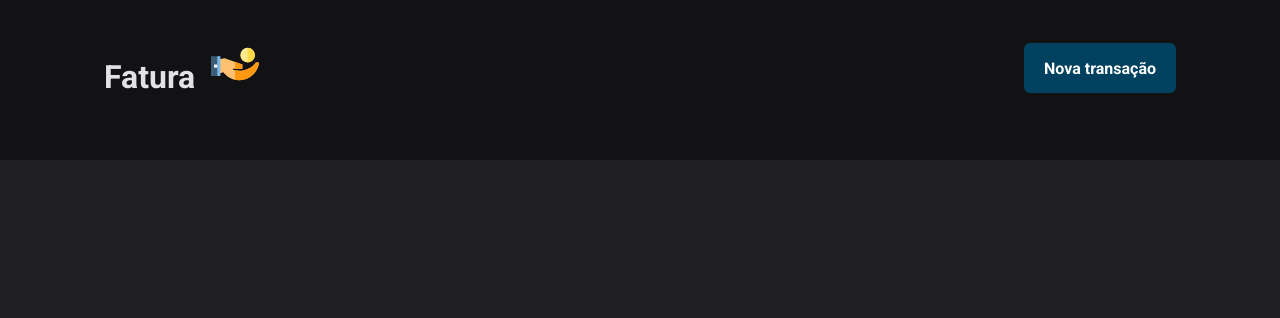
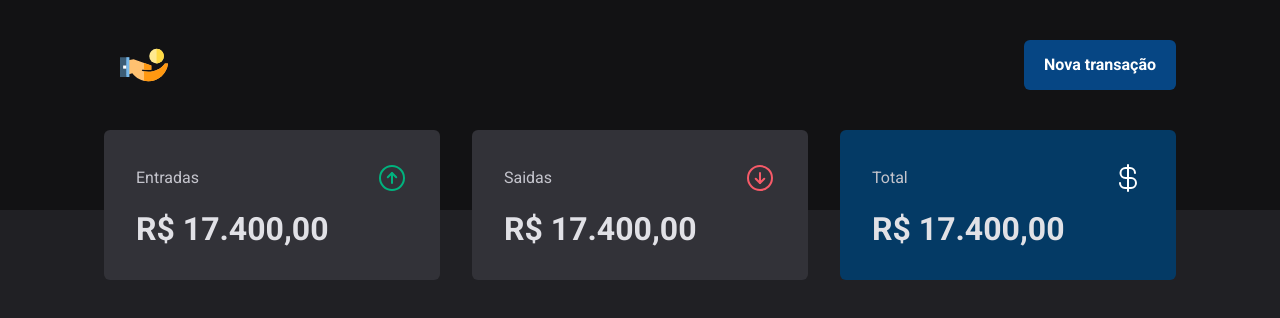
Before and after one commit to IgorGuariroba/money, a React (Vite) app: page / in a window 1280 px wide. Shown: the top 318 px of the page. Built offline with nearby package versions, Linux system fonts and the light colour scheme.

Commit message:
Cumario central de entrada e saida

```diff
--- a/package.json
+++ b/package.json
@@ -10,6 +10,7 @@
   },
   "dependencies": {
     "@types/styled-components": "^5.1.26",
+    "phosphor-react": "^1.4.1",
     "react": "^18.2.0",
     "react-dom": "^18.2.0",
     "styled-components": "^5.3.6"
--- a/src/components/Header/index.tsx
+++ b/src/components/Header/index.tsx
@@ -6,7 +6,7 @@
     <HeaderContainer>
       <HeaderContent>
         <LogoContainer>
-          <h1>Fatura<LogoImage src={logoimage} alt="" /></h1>
+          <LogoImage src={logoimage} alt="" />
         </LogoContainer>
         <NewTransactionsButton>Nova transação</NewTransactionsButton>
       </HeaderContent>
--- a/src/components/Header/styles.ts
+++ b/src/components/Header/styles.ts
@@ -3,12 +3,6 @@
 export const HeaderContainer = styled.header`
   background: ${props => props.theme['gray-900']};
   padding: 2.5rem 0 7.5rem;
-  max-height: 8rem;
-
-  @media (max-width: 700px) {
-    padding: 1rem 0 1rem;
-    max-height: 18rem;
-  }
 `
 
 export const HeaderContent = styled.header`
@@ -20,17 +14,6 @@
   display: flex;
   justify-content: space-between;
   align-items: center;
-
-  @media (max-width: 700px) {
-    display: flex;
-    flex-direction: column;
-    border: solid 1px white;
-    justify-content: space-around;
-    gap: 1rem;
-    padding: 0.5rem 0.35rem;
-    text-align: start;
-    align-items: flex-start;
-  }
 `
 export const LogoImage = styled.img`
   height: 3rem;
@@ -57,8 +40,4 @@
     background: ${props => props.theme['blue-700']};
     transition: backgroud-color 0.2s;
   }
-
-  @media (max-width: 700px) {
-    width: 100%;
-  }
   `
--- /dev/null
+++ b/src/components/Summary/index.tsx
@@ -0,0 +1,35 @@
+import { SummaryCard, SummaryContainer } from "./styles";
+import {ArrowCircleUp, ArrowCircleDown, CurrencyDollar} from 'phosphor-react'
+
+export function Summary(){
+  return (
+    <SummaryContainer>
+      <SummaryCard>
+        <header>
+          <span>Entradas</span>
+          <ArrowCircleUp size={32} color='#00b37e'/>
+        </header>
+
+        <strong>R$ 17.400,00</strong>
+      </SummaryCard>
+
+      <SummaryCard>
+        <header>
+          <span>Saidas</span>
+          <ArrowCircleDown size={32} color='#f75a68'/>
+        </header>
+
+        <strong>R$ 17.400,00</strong>
+      </SummaryCard>
+
+      <SummaryCard variant="green">
+        <header>
+          <span>Total</span>
+          <CurrencyDollar size={32} color='#fff'/>
+        </header>
+
+        <strong>R$ 17.400,00</strong>
+      </SummaryCard>
+    </SummaryContainer>
+  )
+}
--- /dev/null
+++ b/src/components/Summary/styles.ts
@@ -0,0 +1,44 @@
+import styled, { css } from "styled-components";
+
+export const SummaryContainer = styled.section`
+
+  width: 100%;
+  max-width: 1120px;
+  margin: 0 auto;
+  padding: 0 1.5rem;
+
+
+  display: grid;
+  grid-template-columns: repeat(3, 1fr);
+  gap: 2rem;
+
+  margin-top:  -5rem;
+`
+
+interface SummaryCardProps {
+  variant?: 'green';
+}
+
+export const SummaryCard = styled.div<SummaryCardProps>`
+
+  background-color: ${props => props.theme['gray-600']};
+  border-radius: 6px;
+  padding: 2rem;
+
+  header {
+    display: flex;
+    align-items: center;
+    justify-content: space-between;
+    color: ${props => props.theme['gray-300']};
+  }
+
+  strong {
+    display: block;
+    margin-top: 1rem;
+    font-size: 2rem;
+  }
+
+  ${props => props.variant === 'green' && css`
+    background: ${props.theme['blue-700']};
+  `}
+`
--- a/src/pages/Transactions/index.tsx
+++ b/src/pages/Transactions/index.tsx
@@ -1,9 +1,11 @@
 import { Header } from "../../components/Header";
+import { Summary } from "../../components/Summary";
 
 export function Transactions() {
   return (
     <div>
       <Header />
+      <Summary />
     </div>
   )
 }
--- a/src/styles/themes/default.ts
+++ b/src/styles/themes/default.ts
@@ -10,9 +10,10 @@
   'gray-800': '#202024',
   'gray-900': '#121214',
 
-  'blue-300': '#015e88',
-  'blue-500': '#00415f',
-  'blue-700': '#004b54',
+  'blue-300': '#0658b9',
+  'blue-500': '#064684',
+  'blue-700': '#043a65',
+
 
   'red-300': '#F75A68',
   'red-500': '#AB222E',
```
Also changed, not shown: 1 other file (tests, documents, lock files or other folders).
